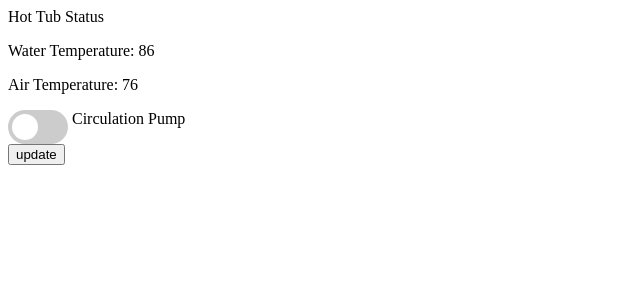
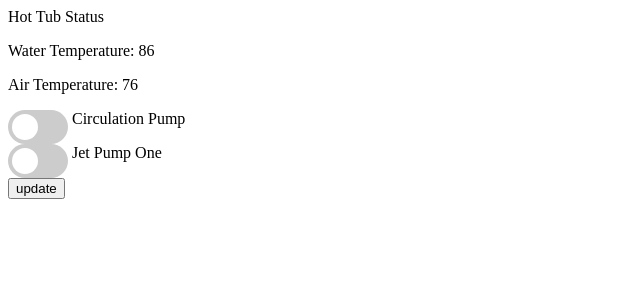
Before and after one commit to rachelcoulter/pi-tub, a Flask app: page / in a window 1280 px wide. Shown: the top 300 px of the page, without its empty margins (0-640 px from the left). Run offline with Flask 2, Linux system fonts and the light colour scheme.

Commit message:
add jet pump one

```diff
--- a/app.py
+++ b/app.py
@@ -15,19 +15,21 @@ def hello_world():
     print("The water temperature is {}".format(water_temperature))
 
     circulation_pump = request.form.get('circulation_pump')
+    jet_pump_one = request.form.get('jet_pump_one')
     if request.method == 'POST':
         print("I am posting!")
         # print initial pin status before evaluating and changing
         # circulation_pump = request.form.get('circulation_pump')
-        if circulation_pump == 'on':
-            print("I am on!")
+        if jet_pump_one == 'on':
+            print("jet_pump_one is on!")
         #     GPIO.output(18, GPIO.HIGH)
         else:
-            print("I am off!")
+            print("jet_pump_one is off!")
         #     GPIO.output(18, GPIO.LOW)
 
         print("Circulation Pump is {}".format(circulation_pump))
+        print("Jet Pump One is {}".format(jet_pump_one))
     if request.method == 'GET':
         print("I am getting!!")
 
-    return render_template("status.html", water_temperature=water_temperature, air_temperature=air_temperature, circulation_pump=circulation_pump)
+    return render_template("status.html", water_temperature=water_temperature, air_temperature=air_temperature, circulation_pump=circulation_pump, jet_pump_one=jet_pump_one)
--- a/templates/status.html
+++ b/templates/status.html
@@ -81,6 +81,16 @@ input:checked + .slider:before {
         <span class="slider round"></span>
     </label>
     <label for="circulation_pump"> Circulation Pump</label><br/>
+
+    <label class="switch">
+    {% if jet_pump_one == None %}
+        <input type="checkbox" name="jet_pump_one" id="jet_pump_one" />
+    {% else %}
+        <input type="checkbox" name="jet_pump_one" id="jet_pump_one" checked="true"/>
+    {% endif %}
+        <span class="slider round"></span>
+    </label>
+    <label for="jet_pump_one"> Jet Pump One</label><br/>
     <input type="submit" value="update">
 </form>
 
```
